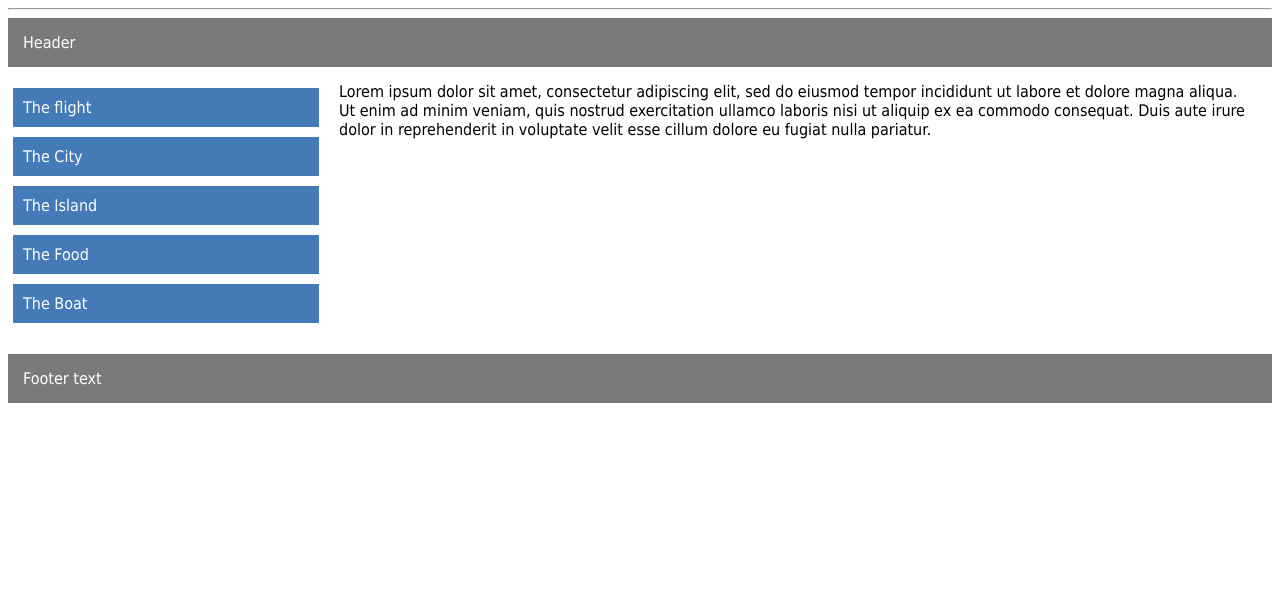
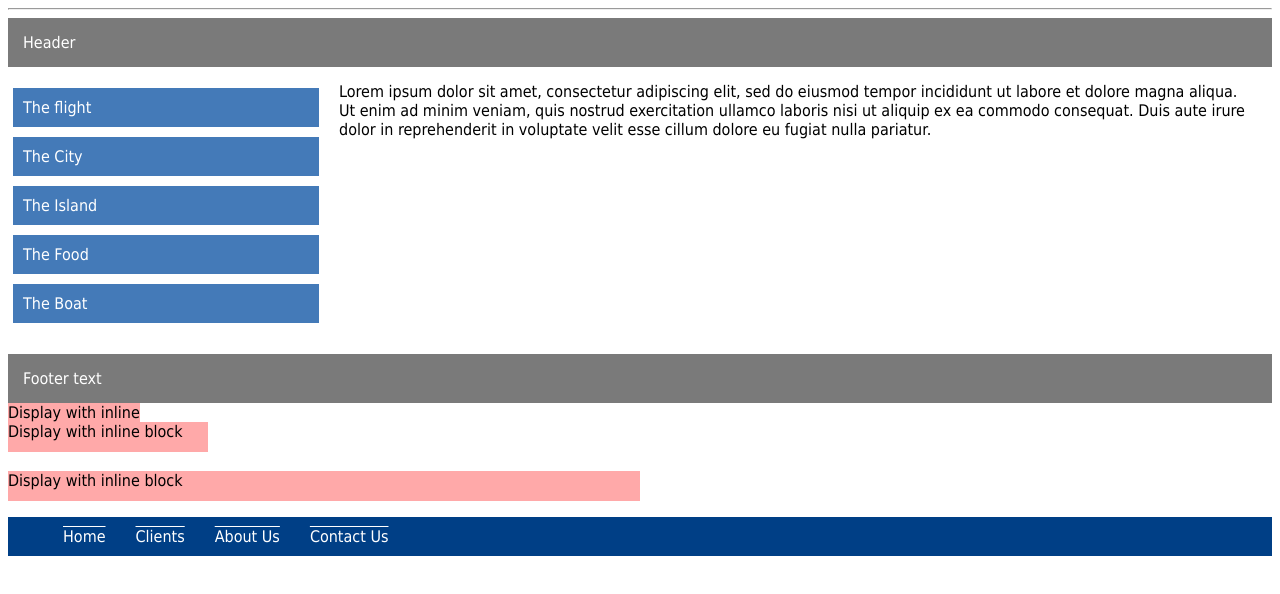
Before and after one commit to abhijeetpandit/cssPractice1, an Angular app: page /float-style-page in a window 1280 px wide. Shown: the top 594 px of the page. Built offline with nearby package versions, Linux system fonts and the light colour scheme.

Commit message:
added some new components for practice

```diff
--- a/src/app/app-routing.module.ts
+++ b/src/app/app-routing.module.ts
@@ -3,6 +3,7 @@ import { Routes, RouterModule } from '@angular/router';
 import { AppComponent } from './app.component';
 import { FloatStylePageComponent } from './float-style-page/float-style-page.component';
 import { FirstPageComponent } from './first-page/first-page.component';
+import { CssAlignmentExaplesComponent } from './css-alignment-exaples/css-alignment-exaples.component';
 
 
 const routes: Routes = [
@@ -12,6 +13,9 @@ const routes: Routes = [
   {
     path:'float-style-page', component: FloatStylePageComponent
   },
+  {
+    path: 'css-alignment-example', component: CssAlignmentExaplesComponent
+  },
 ];
 
 @NgModule({
--- a/src/app/app.module.ts
+++ b/src/app/app.module.ts
@@ -5,12 +5,14 @@ import { AppRoutingModule } from './app-routing.module';
 import { AppComponent } from './app.component';
 import { FloatStylePageComponent } from './float-style-page/float-style-page.component';
 import { FirstPageComponent } from './first-page/first-page.component';
+import { CssAlignmentExaplesComponent } from './css-alignment-exaples/css-alignment-exaples.component';
 
 @NgModule({
   declarations: [
     AppComponent,
     FloatStylePageComponent,
-    FirstPageComponent
+    FirstPageComponent,
+    CssAlignmentExaplesComponent
   ],
   imports: [
     BrowserModule,
--- /dev/null
+++ b/src/app/css-alignment-exaples/css-alignment-exaples.component.html
@@ -0,0 +1 @@
+<p>css-alignment-exaples works!</p>
--- /dev/null
+++ b/src/app/css-alignment-exaples/css-alignment-exaples.component.ts
@@ -0,0 +1,15 @@
+import { Component, OnInit } from '@angular/core';
+
+@Component({
+  selector: 'app-css-alignment-exaples',
+  templateUrl: './css-alignment-exaples.component.html',
+  styleUrls: ['./css-alignment-exaples.component.css']
+})
+export class CssAlignmentExaplesComponent implements OnInit {
+
+  constructor() { }
+
+  ngOnInit() {
+  }
+
+}
--- a/src/app/first-page/first-page.component.html
+++ b/src/app/first-page/first-page.component.html
@@ -9,7 +9,8 @@
     <div>News</div>
     <div>Contact</div>
     <div>About</div>
-    <div><a  routerLink="/float-style-page" class="menu-link">Demo form</a></div>
+    <div><a  routerLink="/float-style-page" class="menu-link">Float demo</a></div>
+    <div><a  routerLink="/css-alignment-example" class="menu-link">Css alignment</a></div>
   </div>
   <h2>Here are some links to help you start: </h2>
   <ul>
--- a/src/app/float-style-page/float-style-page.component.css
+++ b/src/app/float-style-page/float-style-page.component.css
@@ -7,7 +7,7 @@
 .page-container::after {
     content: "";
     clear: both;
-    display: table;
+    display: block;
 }
 
 .left-menu {
@@ -31,3 +31,35 @@
     padding: 10px;
     margin-bottom: 10px;
 }
+
+.display-inline-200 {
+    display: inline;
+    width: 200px;
+    background-color: #ffa9a9;
+}
+.display-inline-block-200 {
+    width: 200px;
+    background-color: #ffa9a9;
+    height: 30px;
+}
+
+.display-inline-block-50pc {
+    width: 50%;
+    background-color: #ffa9a9;
+    height: 30px;
+}
+
+.footer-navigation {
+    background-color: #003f86;
+}
+
+.footer-navigation ul li {
+    display: inline-block;
+    padding: 10px 15px;
+    color: #fff;
+}
+
+.footer-navigation ul li a, .footer-navigation ul li a:link, .footer-navigation ul li a:visited, .footer-navigation ul li a:active {
+    color: #fff;
+    text-decoration: overline;
+}
--- a/src/app/float-style-page/float-style-page.component.html
+++ b/src/app/float-style-page/float-style-page.component.html
@@ -17,4 +17,23 @@
     <div class="footer">
         Footer text
     </div>
+    <div class="display-inline-200">
+        Display with inline
+    </div>
+    <br>
+    <div class="display-inline-block-200">
+        Display with inline block
+    </div>
+    <br>
+    <div class="display-inline-block-50pc">
+        Display with inline block
+    </div>
+    <div class="footer-navigation">
+        <ul>
+            <li><a routerLink="/float-style-page">Home</a></li>
+            <li><a routerLink="/float-style-page">Clients</a></li>
+            <li><a routerLink="/float-style-page">About Us</a></li>
+            <li><a routerLink="/float-style-page">Contact Us</a></li>
+        </ul>
+    </div>
 </div>
```
Also changed, not shown: src/app/css-alignment-exaples/css-alignment-exaples.component.css (added), 1 other file (tests, documents, lock files or other folders).
